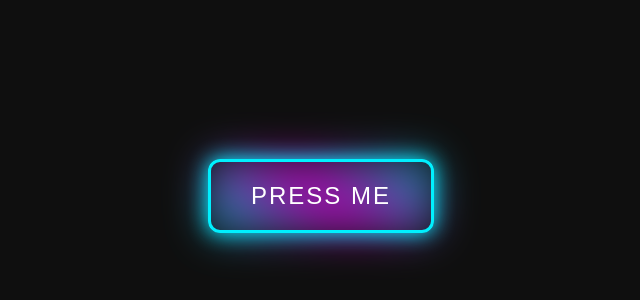
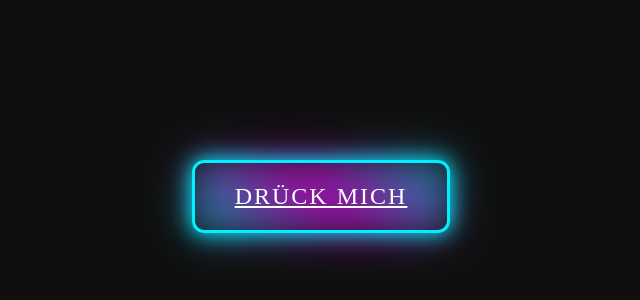
Before and after one commit to DenisKrae/htmlCss, a plain HTML site: page index.html in a window 1280 px wide. Shown: the part 212-512 px from the top of the page, without its empty margins (319-959 px from the left). Drawn offline with Linux system fonts and the light colour scheme.

Commit message:
Uebungen

```diff
--- a/index.html
+++ b/index.html
@@ -54,6 +54,5 @@
   </style>
 </head>
 <body>
-  <button class="neon-button">Press me</button>
-</body>
+  <a href="C:\Users\Denni\Documents\htmlCss\HTML.html" target="_blank" class="neon-button">Drück mich</a>
 </html>
```
Also changed, not shown: HTML.html (added, +1 -0 lines).
